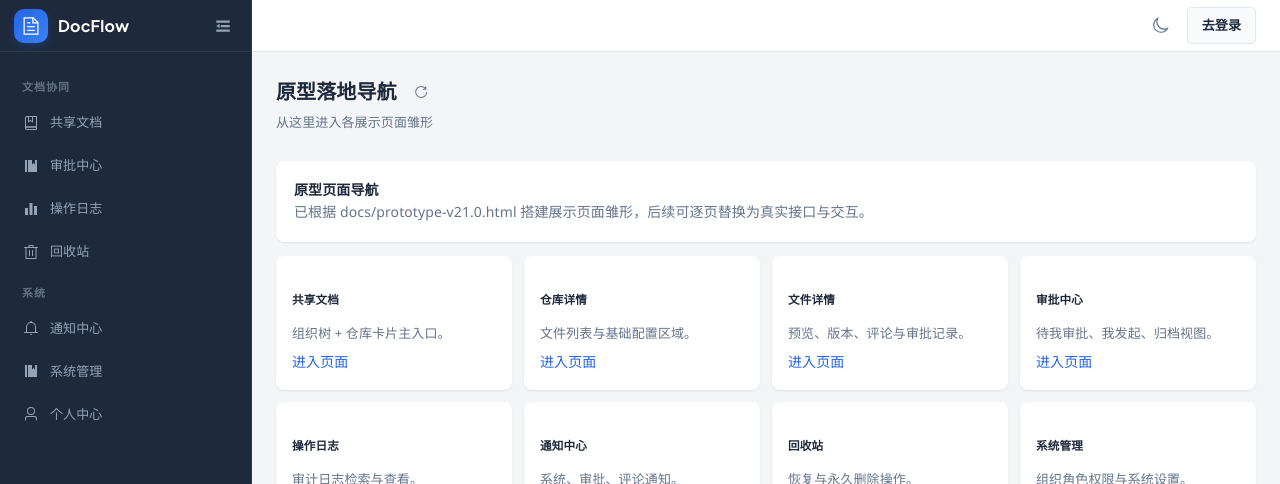
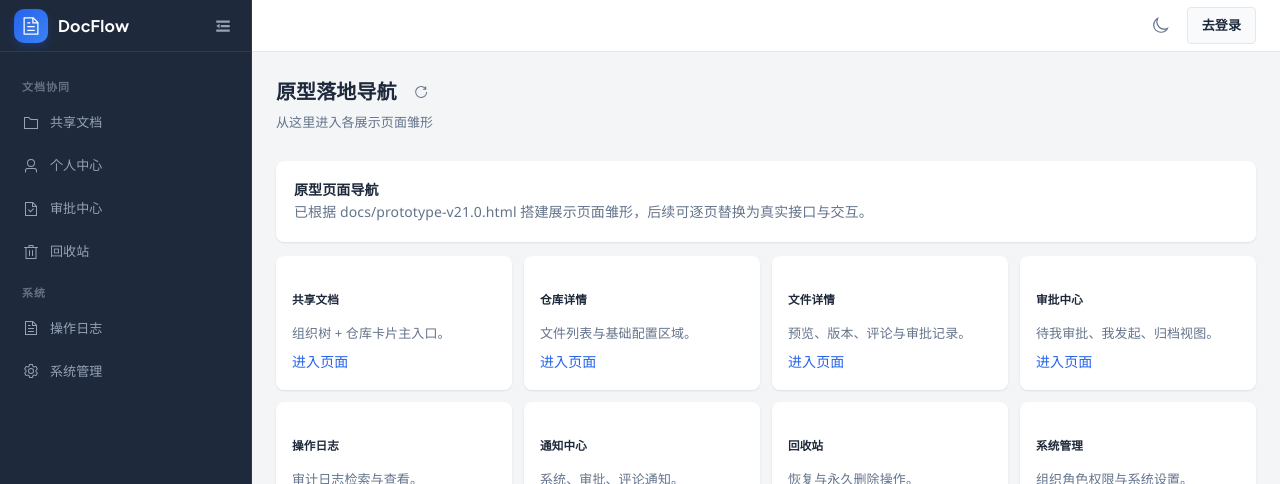
Before and after one commit to Luckylvbingwen/doc-flow, a Nuxt app: page / in a window 1280 px wide. Shown: the top 484 px of the page. Built offline with nearby package versions, Linux system fonts and the light colour scheme.

Commit message:
feat: 侧边栏菜单结构对齐原型图v21，调整分组/排序/图标

```diff
--- a/layouts/prototype.vue
+++ b/layouts/prototype.vue
@@ -20,8 +20,8 @@ class="pf-sidebar-toggle" type="button" :aria-label="isSidebarCollapsed ? '展
 
 			<el-scrollbar class="pf-nav-scrollbar">
 				<nav class="pf-nav">
-					<template v-for="group in menuGroups" :key="group.title">
-						<p class="pf-nav-title">{{ group.title }}</p>
+					<template v-for="group in menuGroups" :key="group.title ?? 'default'">
+						<p v-if="group.title" class="pf-nav-title">{{ group.title }}</p>
 						<el-tooltip
 v-for="item in group.items" :key="item.to" :content="item.label" placement="right"
 							:disabled="!isSidebarCollapsed" :show-after="300">
@@ -138,16 +138,15 @@ class="df-skeleton-block"
 
 <script setup>
 import {
-	Bell,
-	Collection,
 	Delete,
 	Document,
+	DocumentChecked,
 	Expand,
 	Fold,
-	Histogram,
-	Management,
+	Folder,
 	ArrowDownBold,
 	Moon,
+	Setting,
 	Sunny,
 	User,
 	WarningFilled
@@ -188,18 +187,17 @@ const menuGroups = [
 	{
 		title: '文档协同',
 		items: [
-			{ to: '/docs', label: '共享文档', icon: Collection, activeMode: 'prefix' },
-			{ to: '/approvals', label: '审批中心', icon: Management, activeMode: 'exact' },
-			{ to: '/logs', label: '操作日志', icon: Histogram, activeMode: 'exact' },
+			{ to: '/docs', label: '共享文档', icon: Folder, activeMode: 'prefix' },
+			{ to: '/profile', label: '个人中心', icon: User, activeMode: 'exact' },
+			{ to: '/approvals', label: '审批中心', icon: DocumentChecked, activeMode: 'exact' },
 			{ to: '/recycle-bin', label: '回收站', icon: Delete, activeMode: 'exact' }
 		]
 	},
 	{
 		title: '系统',
 		items: [
-			{ to: '/notifications', label: '通知中心', icon: Bell, activeMode: 'exact' },
-			{ to: '/admin', label: '系统管理', icon: Management, activeMode: 'exact' },
-			{ to: '/profile', label: '个人中心', icon: User, activeMode: 'exact' }
+			{ to: '/logs', label: '操作日志', icon: Document, activeMode: 'exact' },
+			{ to: '/admin', label: '系统管理', icon: Setting, activeMode: 'exact' }
 		]
 	}
 ]
```
